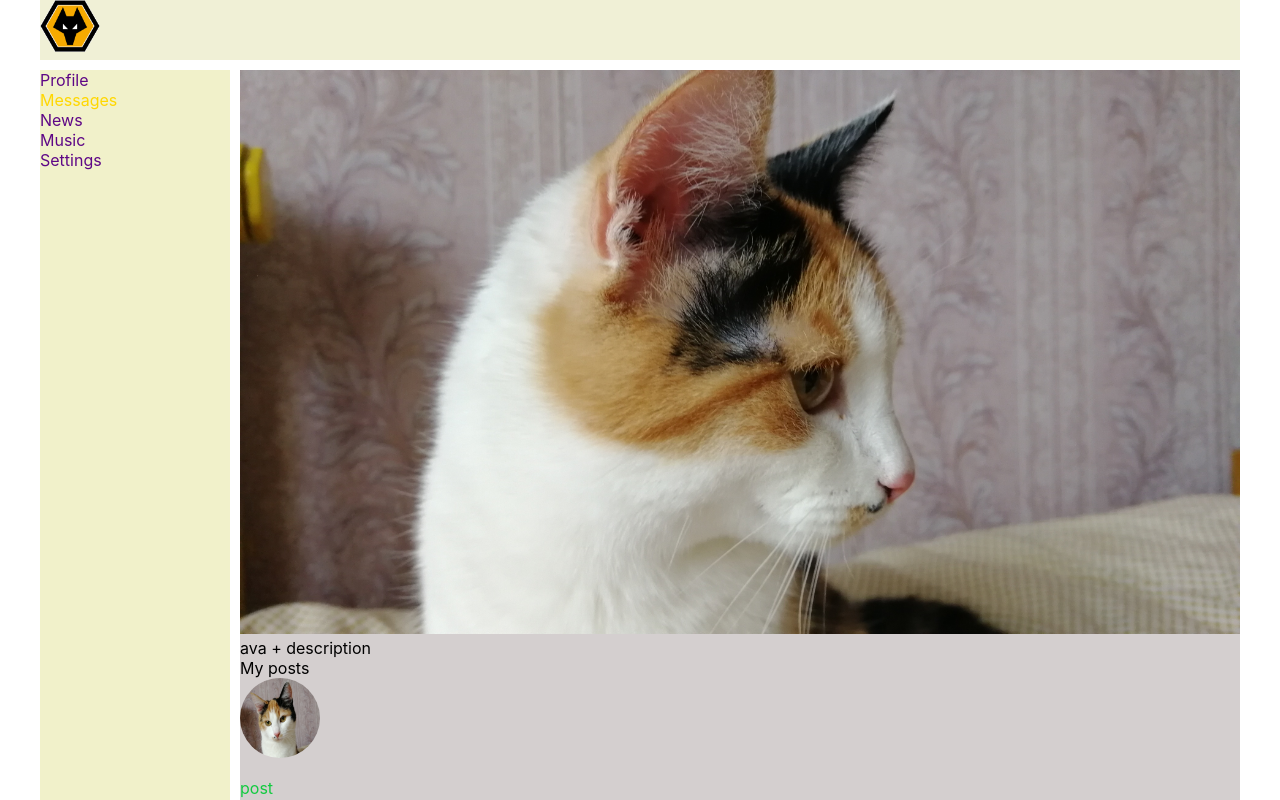
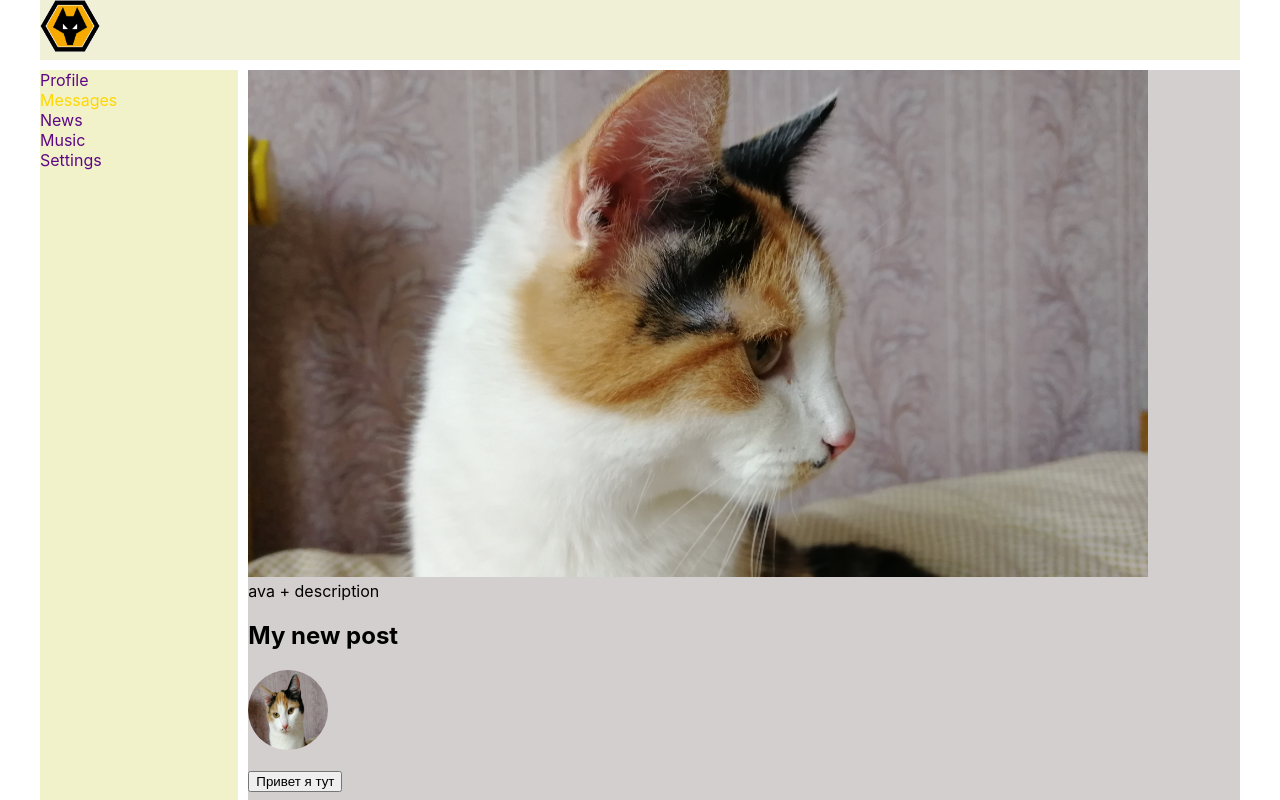
Before and after one commit to EvgenyMozh/new-test, a React (Create React App) app: page /dialogs in a window 1280 px wide. Shown: the top 800 px of the page. Built offline with nearby package versions, Linux system fonts and the light colour scheme.

Commit message:
added new file

```diff
--- a/src/App.css
+++ b/src/App.css
@@ -6,10 +6,21 @@ width: 1200px;
 
 grid-template-areas:
 'h h'
-'n p';
+'n c';
 
 grid-template-rows: 60px 1fr;
   grid-template-columns: 2fr 10fr;
   grid-gap: 10px;
 
 }
+
+.app-wrapper-content{
+  grid-area: c;
+  background-color: rgb(212, 207, 207);
+
+
+}
+.app-wrapper-content img{
+  width: 900px;
+  height: 500;
+}
--- a/src/App.js
+++ b/src/App.js
@@ -1,5 +1,6 @@
 import React from 'react';
 import './App.css'
+import Dialogs from './Components/Dialogs/Dialogs';
 import Header from './Components/Header/Header';
 import Navbar from './Components/Navbar/Navbar';
 import Profile from './Components/Profile/Profile';
@@ -9,7 +10,11 @@ const App = () => {
     <div className='app-wrapper'>
       <Header />
       <Navbar />
-      <Profile />
+      <div className='app-wrapper-content'>
+        <Profile />
+        {/* <Dialogs /> */}
+      </div>
+
     </div>
   )
 }
--- /dev/null
+++ b/src/Components/Dialogs/Dialogs.jsx
@@ -0,0 +1,17 @@
+import React from 'react';
+import s from './Dialogs.module.css';
+
+
+
+const Dialogs = (props) => {
+  return (
+
+    <div>
+      Dilogs
+    </div>
+
+  )
+
+}
+
+export default Dialogs;
--- /dev/null
+++ b/src/Components/Dialogs/Dialogs.module.css
@@ -0,0 +1,10 @@
+.content{
+  grid-area: c;
+  background-color: rgb(212, 207, 207);
+
+
+}
+.content img{
+  width: 900px;
+  height: 500;
+}
--- a/src/Components/Navbar/Navbar.jsx
+++ b/src/Components/Navbar/Navbar.jsx
@@ -1,6 +1,6 @@
 import React from 'react';
 import s from "./Navbar.module.css";
-console.log(s);
+
 
 
 const Navbar = () => {
--- a/src/Components/Profile/MyPosts/MyPosts.jsx
+++ b/src/Components/Profile/MyPosts/MyPosts.jsx
@@ -4,16 +4,16 @@ import Post from './Post/Post';
 
 
 
-const MyPosts = () => {
+const MyPosts = (props) => {
   return (
     <div>
-      My posts
+      <h2> {props.message}</h2>
       <div>
 
       </div>
       <div className={s.posts}>
-        <Post />
-        <Post />
+        <Post nettop='Привет я тут' />
+        <Post nettop='Меня зовут милка'/>
         <Post />
         <Post />
         <Post />
--- a/src/Components/Profile/MyPosts/Post/Post.jsx
+++ b/src/Components/Profile/MyPosts/Post/Post.jsx
@@ -3,12 +3,13 @@ import s from './Post.module.css';
 
 
 
-const Post = () => {
+const Post = (props) => {
+
   return (
 
     <div className={s.item}>
       <img src="ava.jpg" />
-      <p>post</p>
+      <p><button> {props.nettop} </button></p>
       <button>Нажми</button>
     </div>
 
--- a/src/Components/Profile/Profile.jsx
+++ b/src/Components/Profile/Profile.jsx
@@ -7,12 +7,12 @@ import s from './Profile.module.css';
 const Profile = () => {
   return (
 
-    <div className={s.content}>
+    <div>
       <img src='fon.jpg'></img>
       <div>
         <a>ava + description</a>
       </div>
-      <MyPosts />
+      <MyPosts message='My new post' />
     </div>
 
   )
--- a/src/Components/Profile/Profile.module.css
+++ b/src/Components/Profile/Profile.module.css
@@ -1,10 +0,0 @@
-.content{
-  grid-area: p;
-  background-color: rgb(212, 207, 207);
-
-
-}
-.content img{
-  width: 1000px;
-  height: 500;
-}
```
